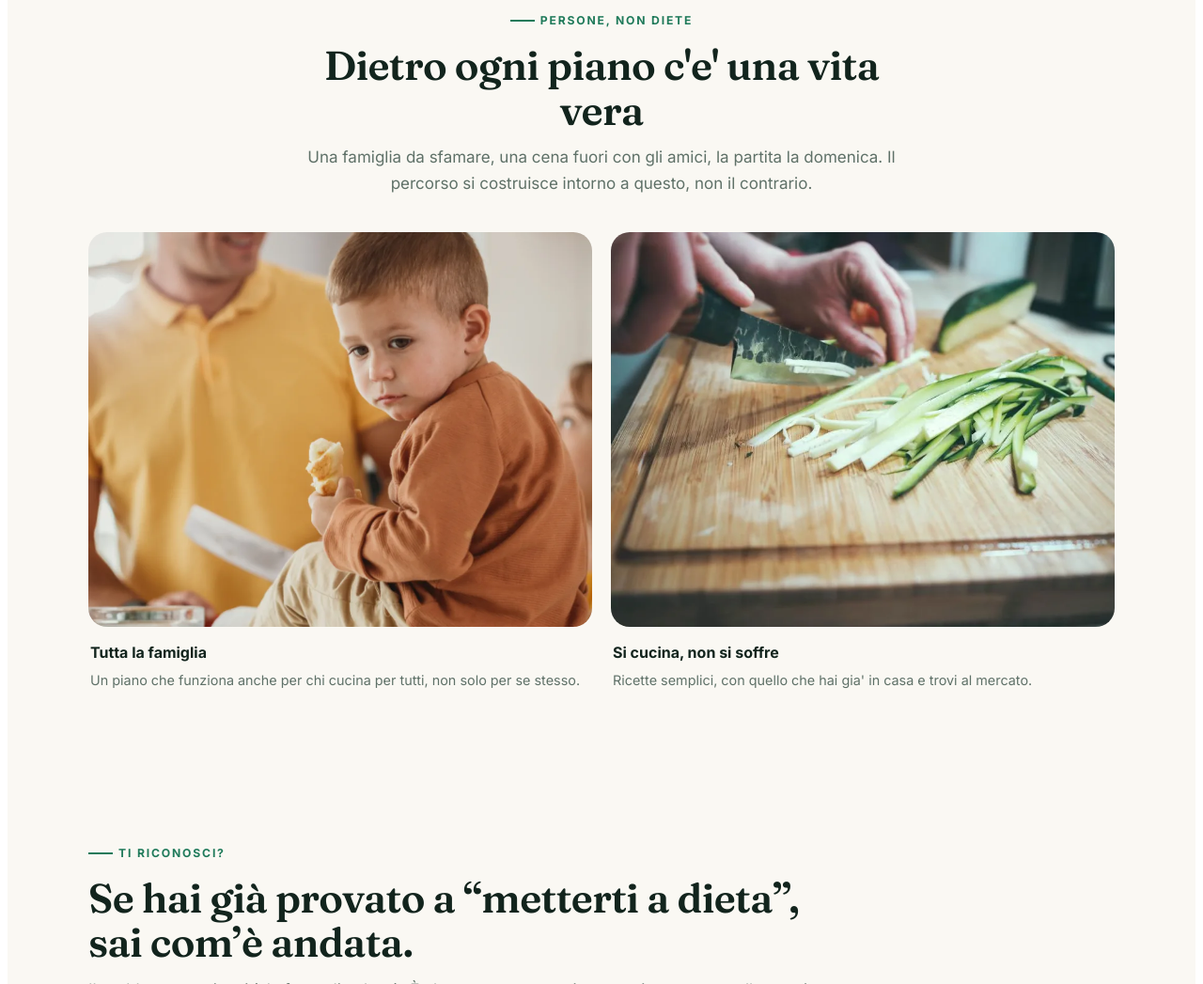
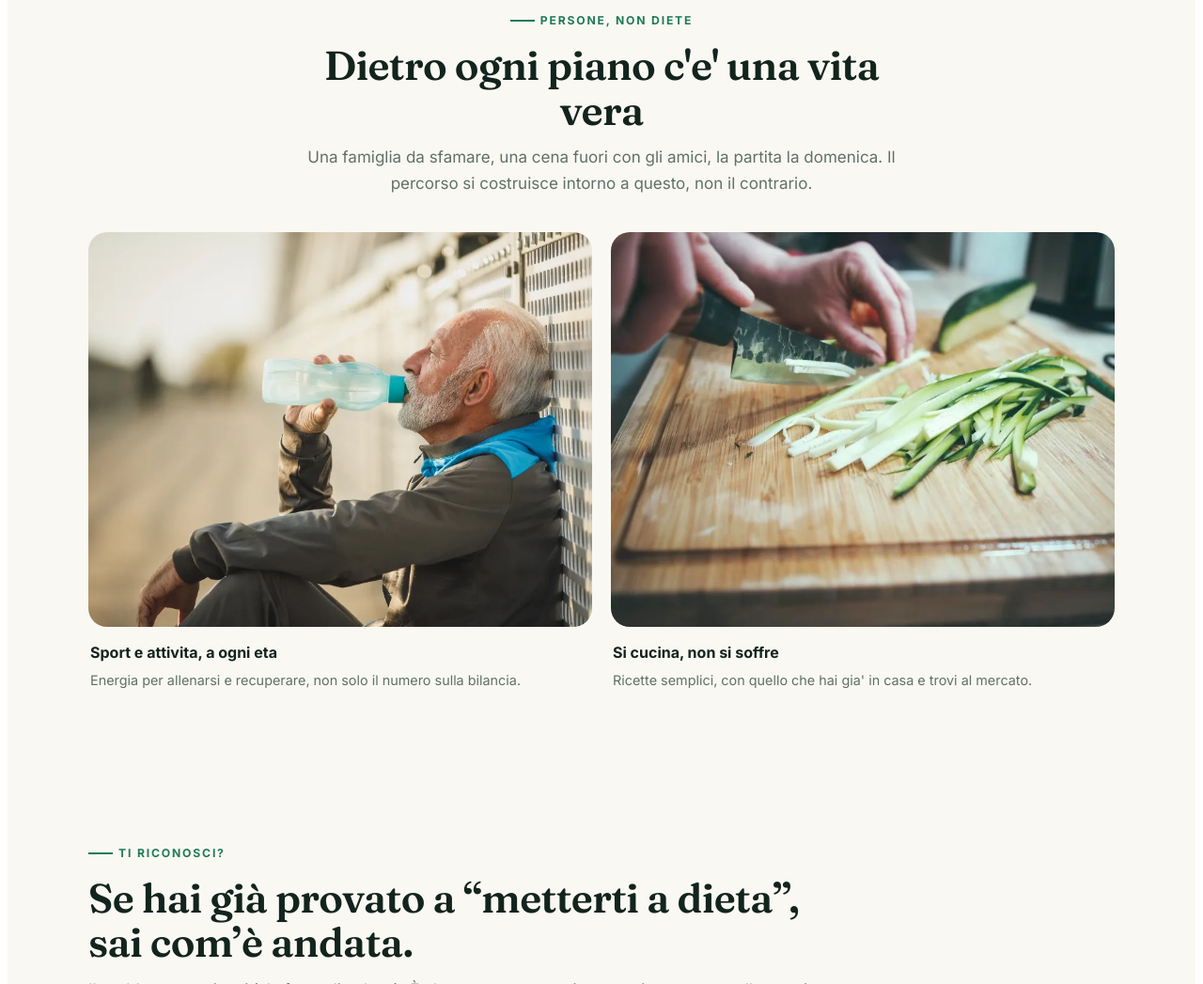
Before and after one commit to savermall/demo-nutrizionisti, a plain HTML site: page index.html in a window 1280 px wide. Shown: the part 917-1964 px from the top of the page at 94% size. Drawn offline with Linux system fonts and the light colour scheme.

Commit message:
Sostituita la foto con il bambino: ora un adulto attivo (idratazione/sport)

```diff
--- a/index.html
+++ b/index.html
@@ -355,7 +355,7 @@
       <p>Una famiglia da sfamare, una cena fuori con gli amici, la partita la domenica. Il percorso si costruisce intorno a questo, non il contrario.</p>
     </div>
     <div class="fp-people">
-      <figure class="fp-people-item rv"><img src="img/famiglia.webp" alt="Una famiglia che cucina insieme"><figcaption><b>Tutta la famiglia</b>Un piano che funziona anche per chi cucina per tutti, non solo per se stesso.</figcaption></figure>
+      <figure class="fp-people-item rv"><img src="img/attivo.webp" alt="Uomo adulto che si idrata dopo l'attivita fisica"><figcaption><b>Sport e attivita, a ogni eta</b>Energia per allenarsi e recuperare, non solo il numero sulla bilancia.</figcaption></figure>
       <figure class="fp-people-item rv"><img src="img/mani.webp" alt="Preparare verdure fresche in cucina"><figcaption><b>Si cucina, non si soffre</b>Ricette semplici, con quello che hai gia' in casa e trovi al mercato.</figcaption></figure>
     </div>
   </div>
```
Also changed, not shown: img/attivo.webp (added), img/famiglia.webp (deleted).
